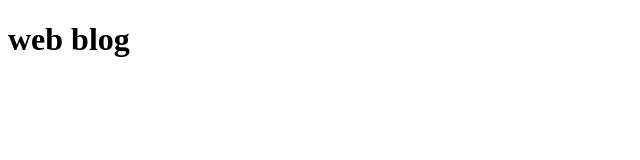
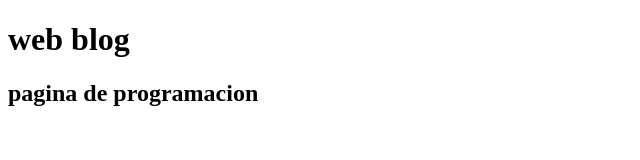
Before and after one commit to kenneth2117/pagina-web, a plain HTML site: page index.html in a window 1280 px wide. Shown: the whole page, without its empty margins (0-640 px from the left). Drawn offline with Linux system fonts and the light colour scheme.

Commit message:
agrego programacion

```diff
--- a/index.html
+++ b/index.html
@@ -9,4 +9,5 @@
 
 	<body>
 	<h1>web blog</h1>
+	<h2>pagina de programacion</h2>
          <body>
```
